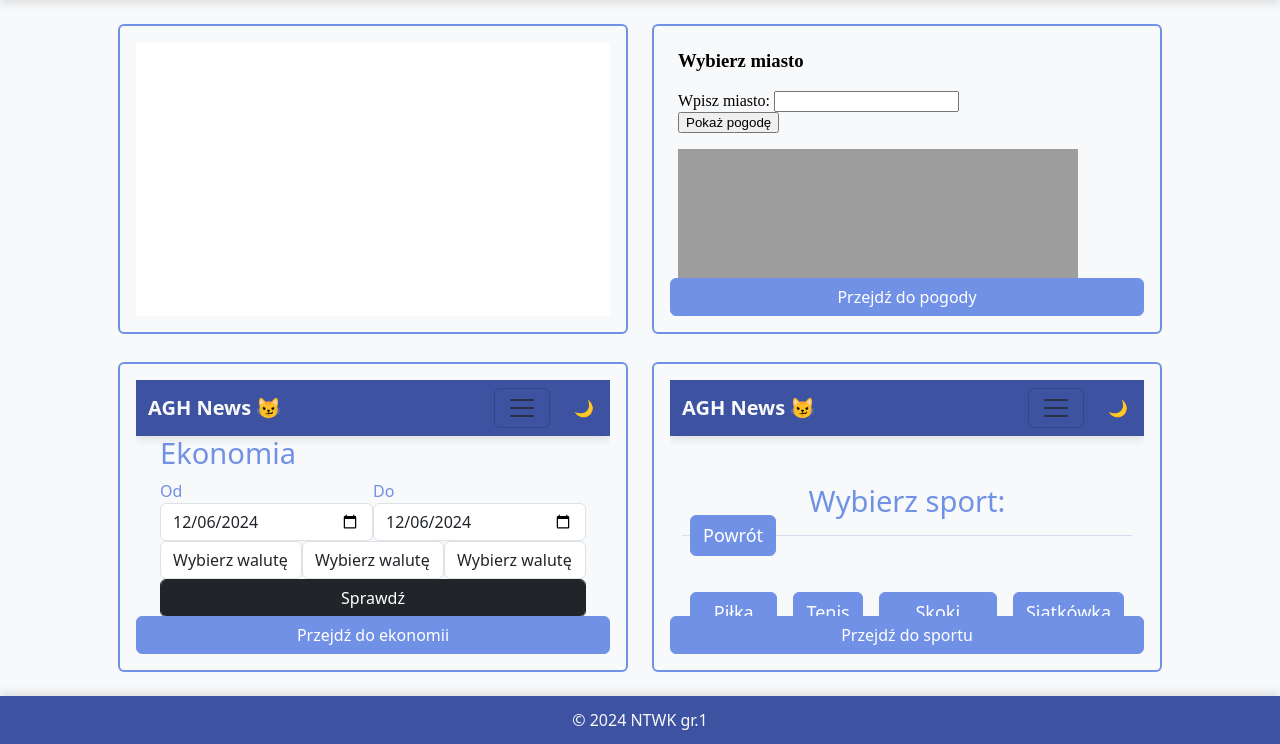
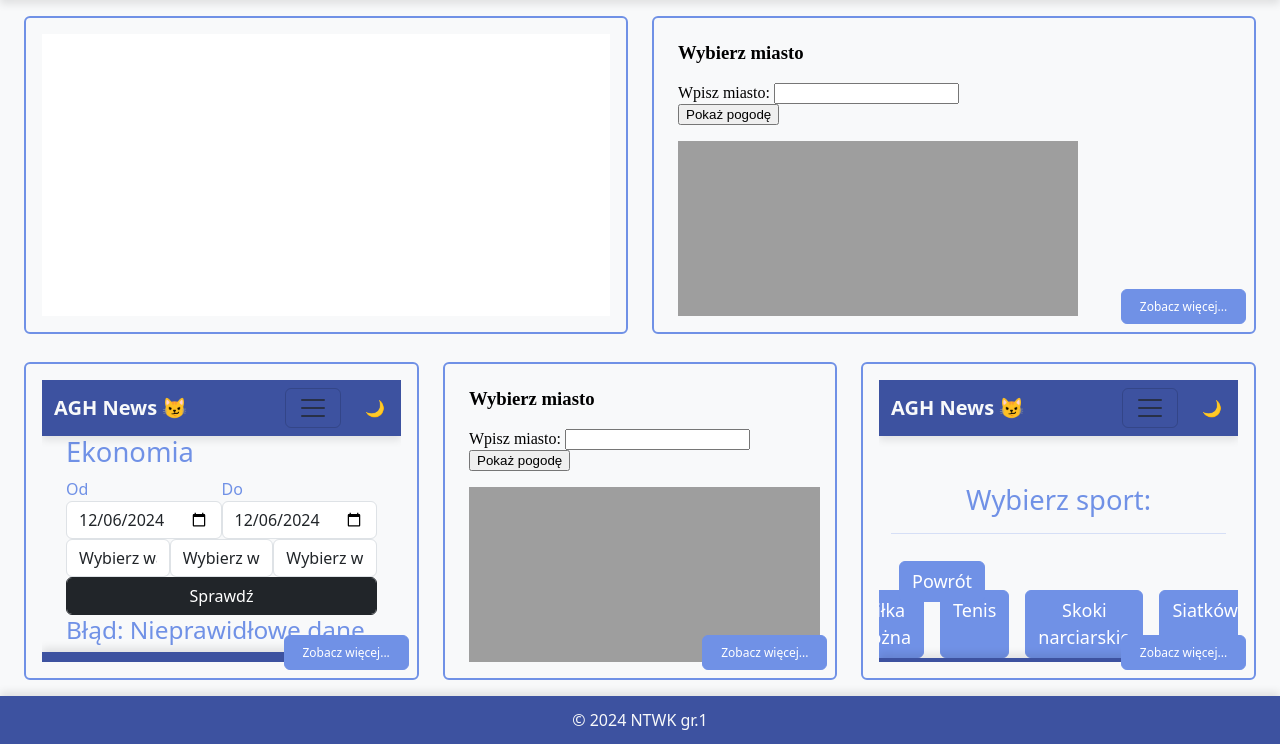
Before and after one commit to TobiaszAGH/news, a Flask app: page / in a window 1280 px wide. Shown: the part 56-800 px from the top of the page. Run offline with Flask 3, Linux system fonts and the light colour scheme; data that the repository does not hold is empty; some libraries are stand-ins or nearby versions; some web fonts are replaced.

Commit message:
changed layout again xdz

```diff
--- a/app/blueprints/main/templates/main.html
+++ b/app/blueprints/main/templates/main.html
@@ -1,40 +1,56 @@
 {% extends "base.html" %} {% block title %}Strona Główna{% endblock %} {% import
 "bootstrap/utils.html" as utils %} {% block main %}
 <div
-  class="container-l d-flex flex-column justify-content-start align-items-center p-4"
-  style="flex: 1"
+  class="container-l d-flex flex-column justify-content-start align-items-center"
+  style="flex: 1; padding: 1rem 0"
 >
   <div class="row row-main row-cols-1 row-cols-md-2 g-4 text-center w-100">
     <div class="col">
       <div class="card h-100">
-        <div class="card-body">
+        <div class="card-body card-main">
           <iframe src="/news/news_preview" frameborder="0"></iframe>
         </div>
       </div>
     </div>
     <div class="col">
       <div class="card h-100">
-        <div class="card-body">
+        <div class="card-body card-main">
           <iframe src="/weather/widget" frameborder="0"></iframe>
-          <a href="/weather" class="btn btn-primary">Przejdź do pogody</a>
+          <a href="/news" class="btn btn-primary button-link"
+            >Zobacz więcej...</a
+          >
         </div>
       </div>
     </div>
   </div>
-  <div class="row row-main row-cols-1 row-cols-md-2 g-4 text-center w-100 mt-1">
+  <div class="row row-main row-cols-1 row-cols-md-3 g-4 text-center w-100 mt-1">
     <div class="col">
       <div class="card h-100">
-        <div class="card-body">
+        <div class="card-body card-main">
           <iframe src="/economy" frameborder="0"></iframe>
-          <a href="/economy" class="btn btn-primary">Przejdź do ekonomii</a>
+          <a href="/news" class="btn btn-primary button-link"
+            >Zobacz więcej...</a
+          >
         </div>
       </div>
     </div>
     <div class="col">
       <div class="card h-100">
-        <div class="card-body">
+        <div class="card-body card-main">
+          <iframe src="/weather/widget" frameborder="0"></iframe>
+          <a href="/news" class="btn btn-primary button-link"
+            >Zobacz więcej...</a
+          >
+        </div>
+      </div>
+    </div>
+    <div class="col">
+      <div class="card h-100">
+        <div class="card-body card-main">
           <iframe src="/sport" frameborder="0"></iframe>
-          <a href="/sport" class="btn btn-primary">Przejdź do sportu</a>
+          <a href="/news" class="btn btn-primary button-link"
+            >Zobacz więcej...</a
+          >
         </div>
       </div>
     </div>
--- a/app/static/css/main.css
+++ b/app/static/css/main.css
@@ -113,6 +113,22 @@ body {
   height: 100%;
 }
 
+.card-main {
+  position: relative;
+}
+
+.button-link {
+  display: flex;
+  justify-content: center;
+  align-items: center;
+  position: absolute;
+  bottom: 0.5rem;
+  right: 0.5rem;
+  width: 125px;
+  height: 35px;
+  font-size: 0.75rem;
+}
+
 #footer {
   background-color: var(--footer-background-color);
   color: var(--footer-text-color);
--- a/app/templates/base.html
+++ b/app/templates/base.html
@@ -73,7 +73,7 @@
           <span id="theme-toggler">🌙</span>
         </div>
       </nav>
-      <div class="container-xl d-flex flex-column" style="flex: 1">
+      <div class="container-fluid d-flex flex-column" style="flex: 1">
         {% block main %}{% endblock %}
       </div>
       <div id="footer">
```
